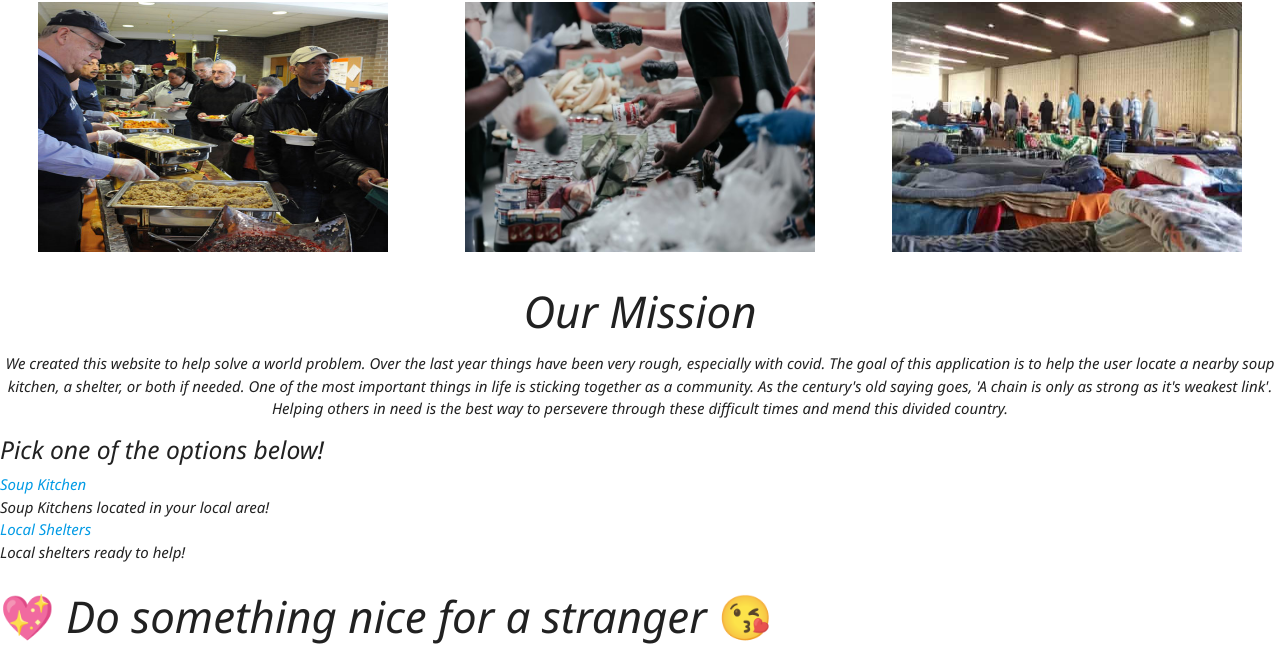
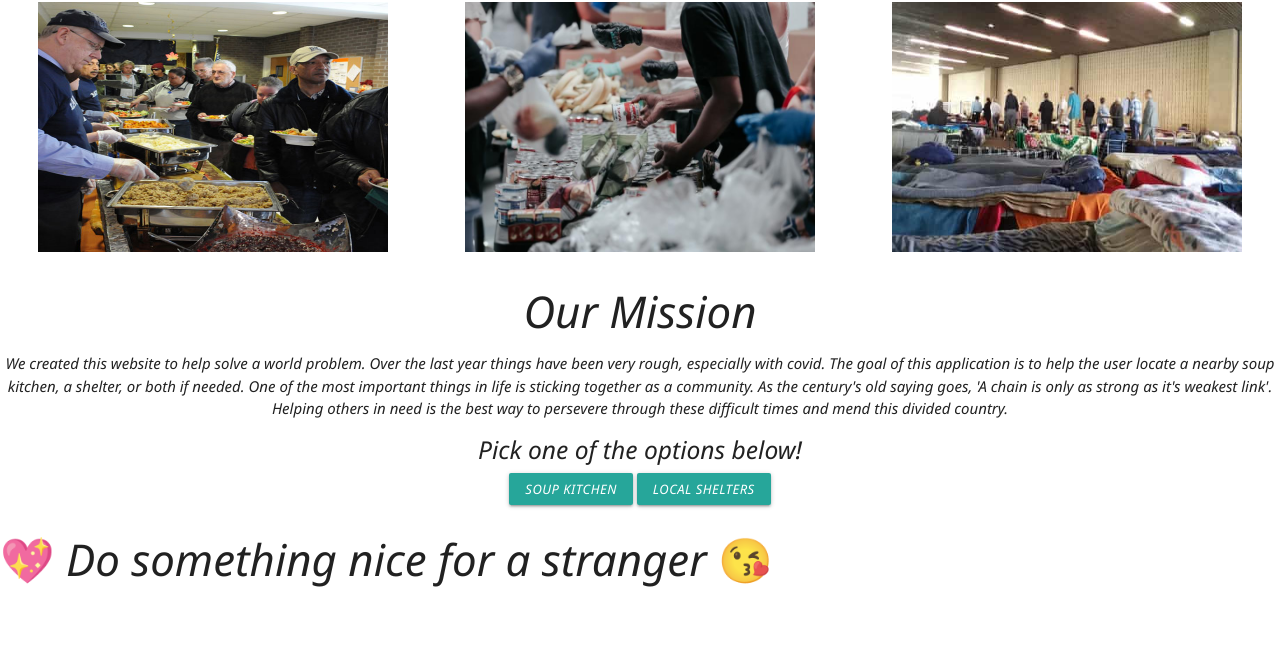
Before and after one commit to sebasiscool69/the-best-project, a plain HTML site: page index.html in a window 1280 px wide. Shown: the part 540-1198 px from the top of the page. After the commit the page ends 1140 px from the top, so only its background shows below. Drawn offline with nearby package versions, Linux system fonts and the light colour scheme.

Commit message:
addition of the button

```diff
--- a/assets/css/style.css
+++ b/assets/css/style.css
@@ -57,17 +57,12 @@ header{
 #hero-description {
     color: #ffffff;
 }
-#pickOneTitle{
+#search-links{
     text-align: center;
     vertical-align: middle;
 }
-#pickOneTitle h3{
-    padding: 50px 25px;
-    margin: 50px;
-    text-decoration: underline #26a69a;
-}
-#linksTitle a{
-    color: #000000;
+#search-links a{
+    color: #ffffff;
 }
 #about-us{
     text-align: center;
--- a/index.html
+++ b/index.html
@@ -77,21 +77,21 @@
         </div>
     </section>
 
-    <!-- Search Shelter -->
-    <section class="pickOne">
-        <div class="pickOneTitle">
-            <h5>Pick one of the options below!</h5>
-            <div class="links">
-                <div>
+    <!-- Search Shelter or Soup -->
+    <section class="row" id="search-links">
+            <h5 class="col s12" id="search-title">Pick one of the options below!</h5>
+                <div class="btn-small" id="soup-link">
                     <a href="soup.html">Soup Kitchen</a>
+                </div>
+                <div class="btn-small" id="shelter-link">
+                    <a href="shelter.html">Local Shelters</a>
+                </div>
+                <!--<div class="">
                     <p>Soup Kitchens located in your local area! </p>
                 </div>
-                <div>
-                    <a href="shelter.html">Local Shelters</a>
+                <div class="">
                     <p>Local shelters ready to help!</p>
-                </div>
-            </div>
-        </div>
+                </div> -->
     </section>
 
     <footer>
```
